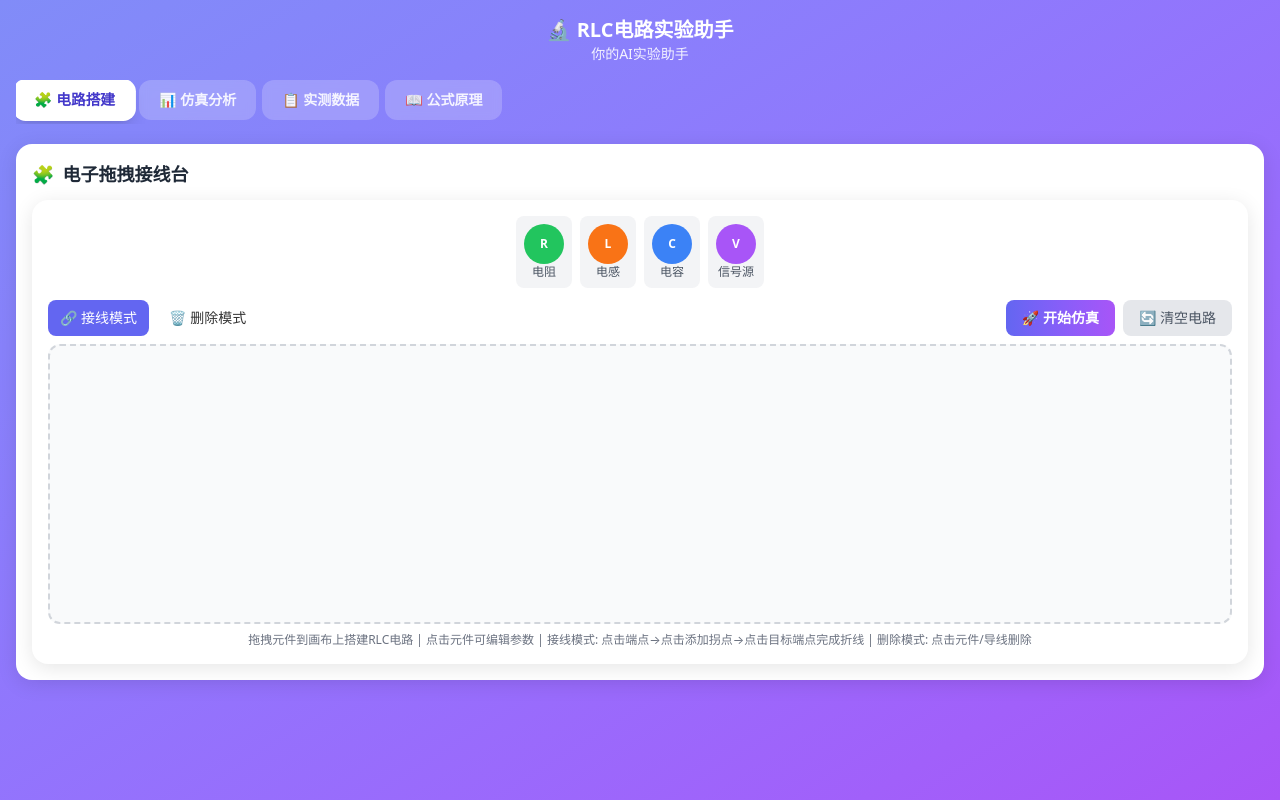
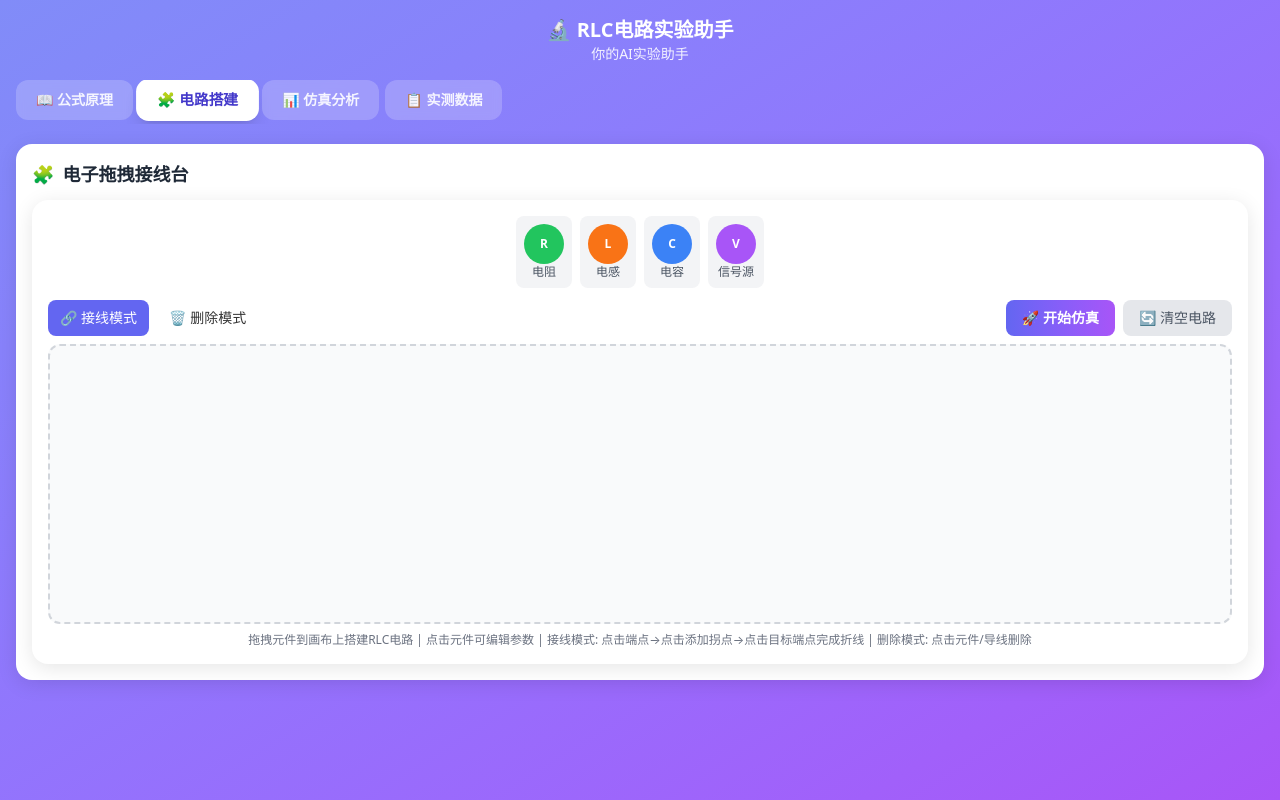
Before and after one commit to picktsh/physics-rlc, a Vue app: page / in a window 1280 px wide. Built offline with nearby package versions, Linux system fonts and the light colour scheme.

Commit message:
feat: 调整Tab顺序，把公式原理放到第一位

```diff
--- a/src/App.vue
+++ b/src/App.vue
@@ -23,10 +23,10 @@ const activeTab = ref(sessionStorage.getItem('activeTab') || 'circuit')
 watch(activeTab, (val) => { sessionStorage.setItem('activeTab', val) })
 
 const tabs = [
+  { key: 'formula', label: '📖 公式原理' },
   { key: 'circuit', label: '🧩 电路搭建' },
   { key: 'analysis', label: '📊 仿真分析' },
   { key: 'measure', label: '📋 实测数据' },
-  { key: 'formula', label: '📖 公式原理' },
 ]
 
 const chartPanelRef = ref(null)
```
